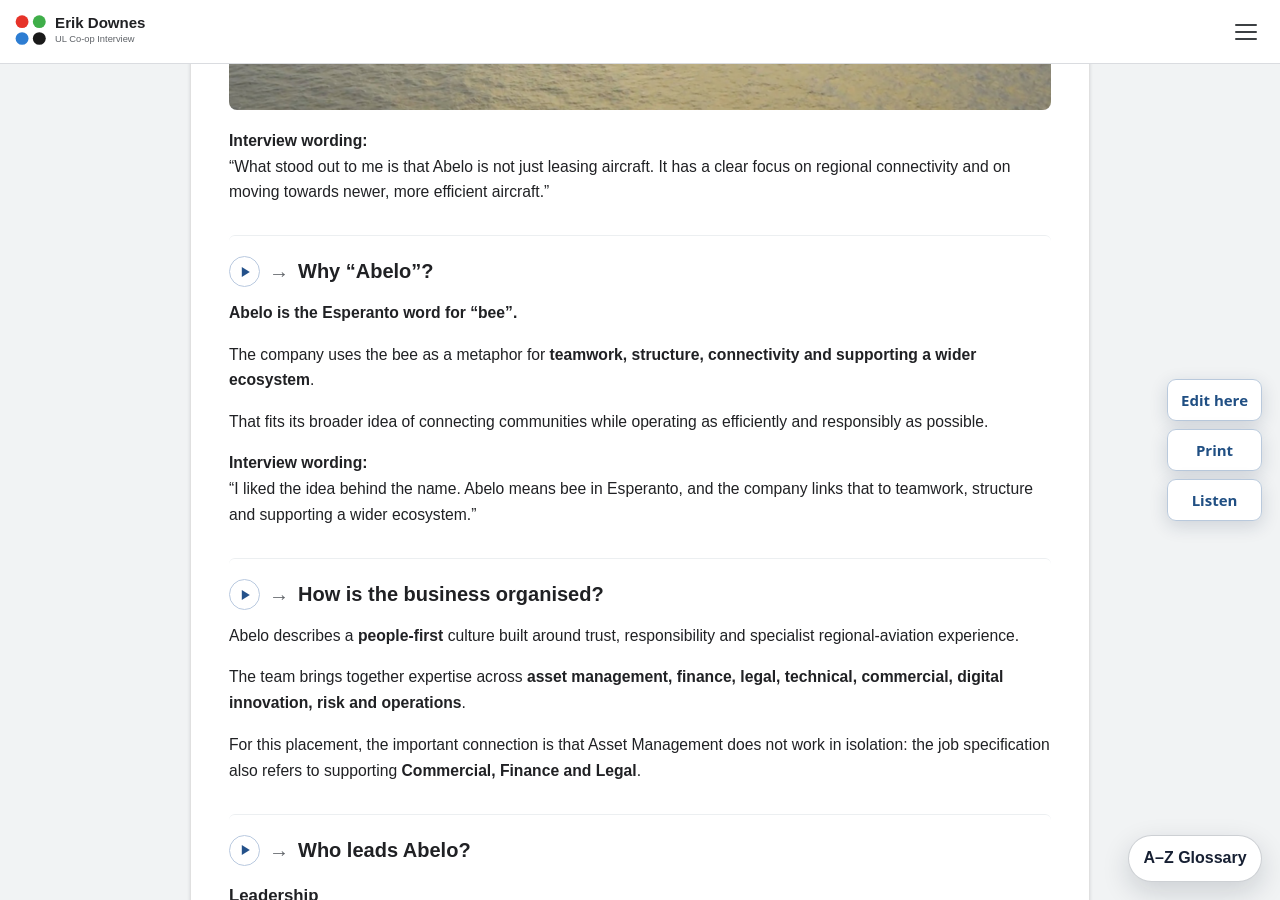
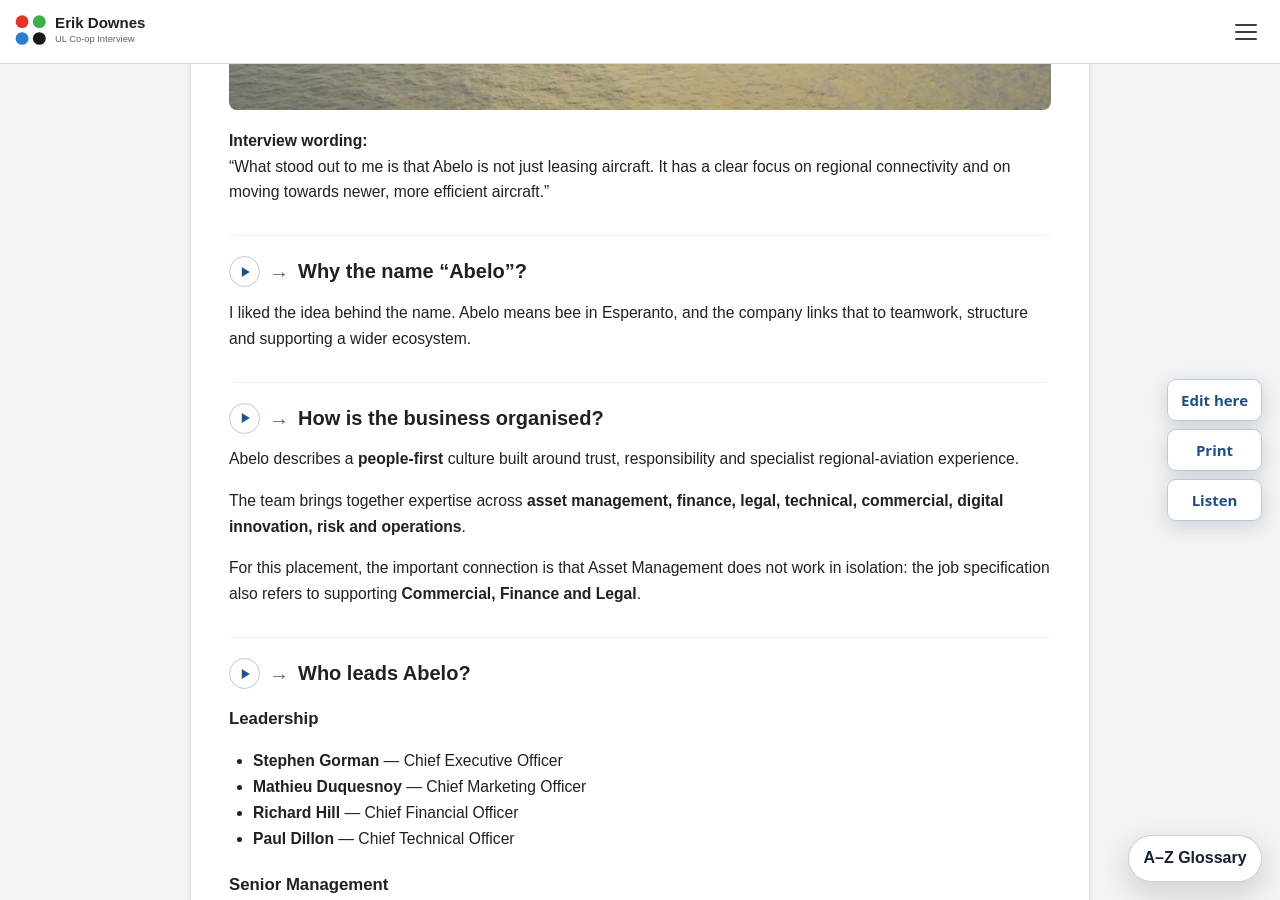
Before and after one commit to ronandownes/coop, a Jekyll site: the page built from abelo.md, in a window 1280 px wide and 900 px high, scrolled down 1305 px. Built offline with Jekyll 4.4.1, drawn with Linux system fonts in a browser that asks for light colours.

Commit message:
Update abelo.md (via Pages CMS)

```diff
--- a/abelo.md
+++ b/abelo.md
@@ -30,16 +30,10 @@
 **Interview wording:**
 “What stood out to me is that Abelo is not just leasing aircraft. It has a clear focus on regional connectivity and on moving towards newer, more efficient aircraft.”
 
-## The Essential Nature of Bees | Why “Abelo”?
+## Bees | Why the name  “Abelo”?
 
-**Abelo is the Esperanto word for “bee”.**
 
-The company uses the bee as a metaphor for **teamwork, structure, connectivity and supporting a wider ecosystem**.
-
-That fits its broader idea of connecting communities while operating as efficiently and responsibly as possible.
-
-**Interview wording:**
-“I liked the idea behind the name. Abelo means bee in Esperanto, and the company links that to teamwork, structure and supporting a wider ecosystem.”
+I liked the idea behind the name. Abelo means bee in Esperanto, and the company links that to teamwork, structure and supporting a wider ecosystem.
 
 ## The Abelo Team | How is the business organised?
 
```
